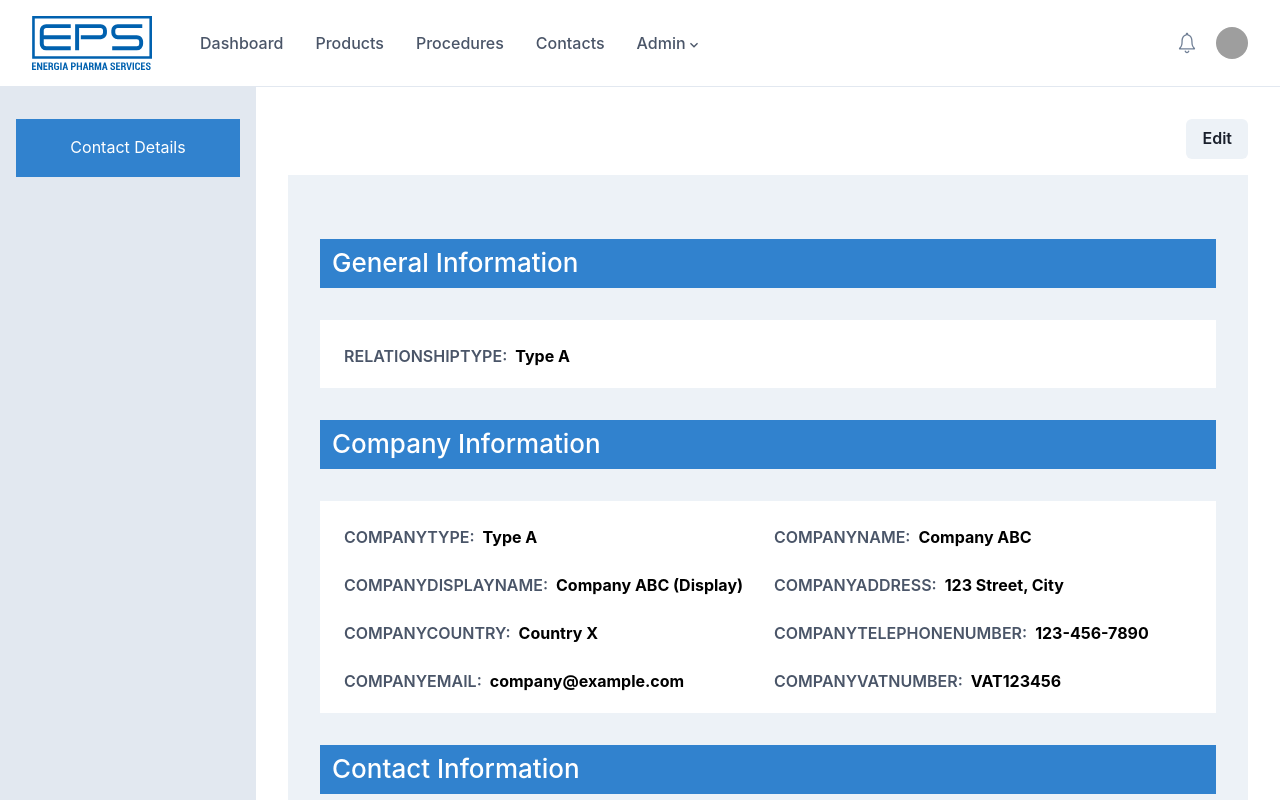
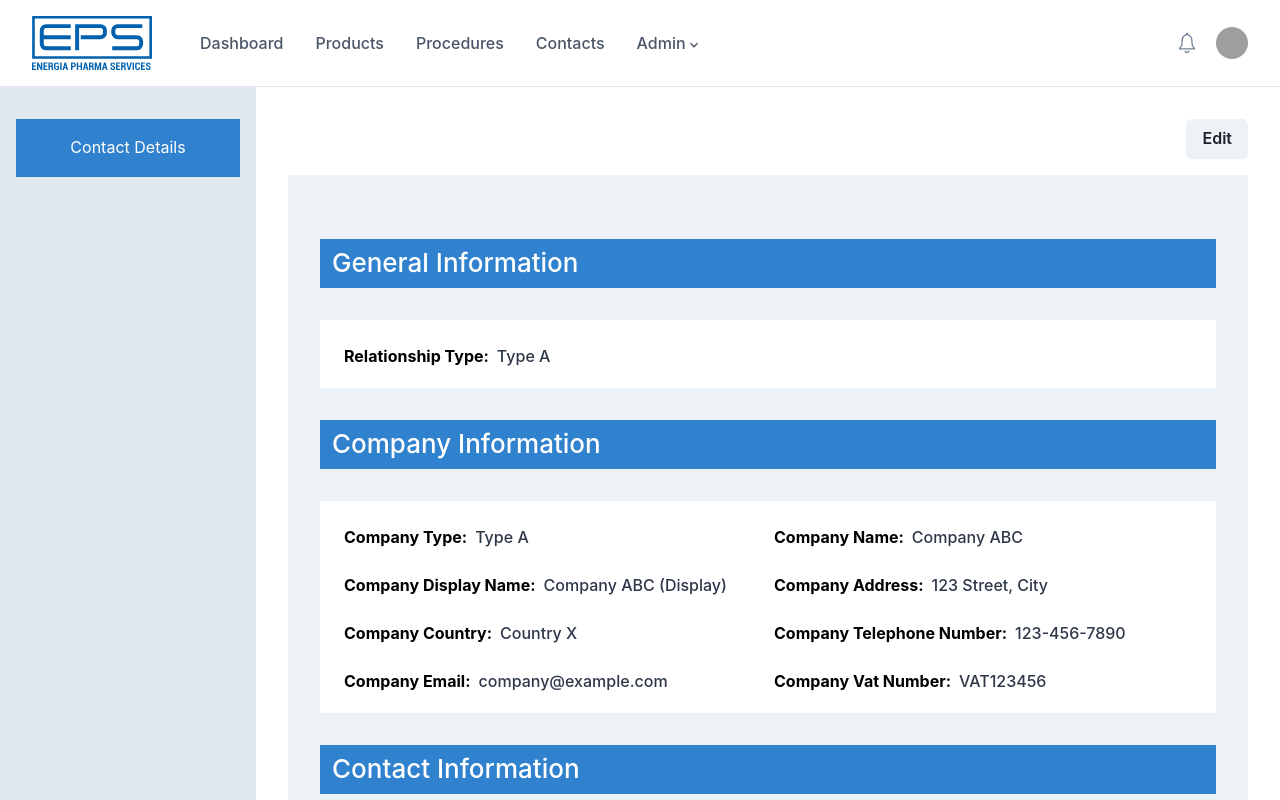
Before and after one commit to awais-3/Dummy_rims_ui, a Next.js app: page /contacts/1 in a window 1280 px wide. Shown: the top 800 px of the page. Built offline with nearby package versions, Linux system fonts and the light colour scheme; grey boxes are pictures that could not be loaded.

Commit message:
Fixed Puntuation

```diff
--- a/src/app/Components/Common/DetailCard.js
+++ b/src/app/Components/Common/DetailCard.js
@@ -1,11 +1,19 @@
 import { Box, Text } from "@chakra-ui/react";
+
+const formatLabel = (label) => {
+  return label
+    .replace(/([a-z0-9])([A-Z])/g, "$1 $2")
+    .replace(/_/g, " ") // Replace underscores with spaces (if any)
+    .toLowerCase() // Convert all to lowercase first
+    .replace(/\b(\w)/g, (char) => char.toUpperCase()); // Capitalize first letter of each word
+};
 
 const DetailCard = ({ label, value }) => (
   <Box display={"flex"} gap={2} mt={2} flexWrap={"wrap"}>
-    <Text fontWeight="600" color="gray.600" mb="1" textTransform={"uppercase"}>
-      {label}:
+    <Text fontWeight="700" color="black" mb="1">
+      {formatLabel(label)}:
     </Text>
-    <Text color="black" fontWeight={700}>
+    <Text color="gray.700" fontWeight={500}>
       {value}
     </Text>
   </Box>
```
